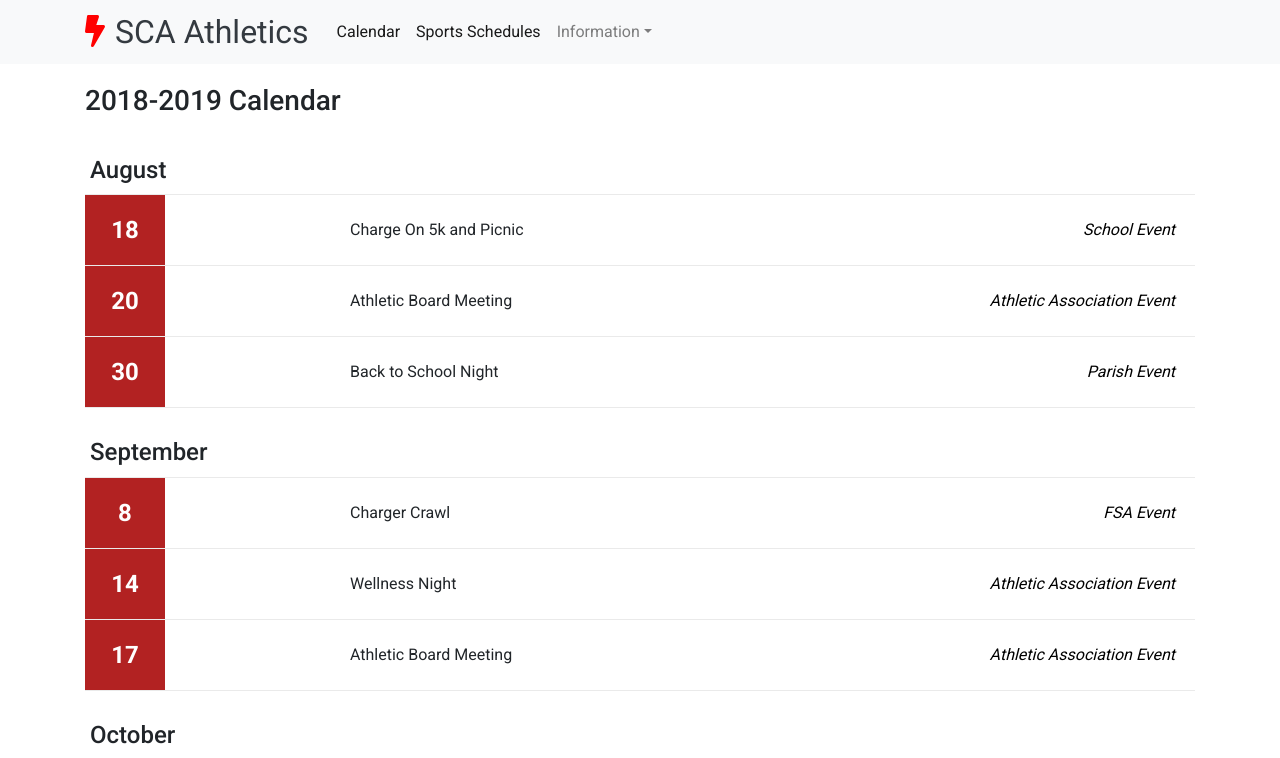
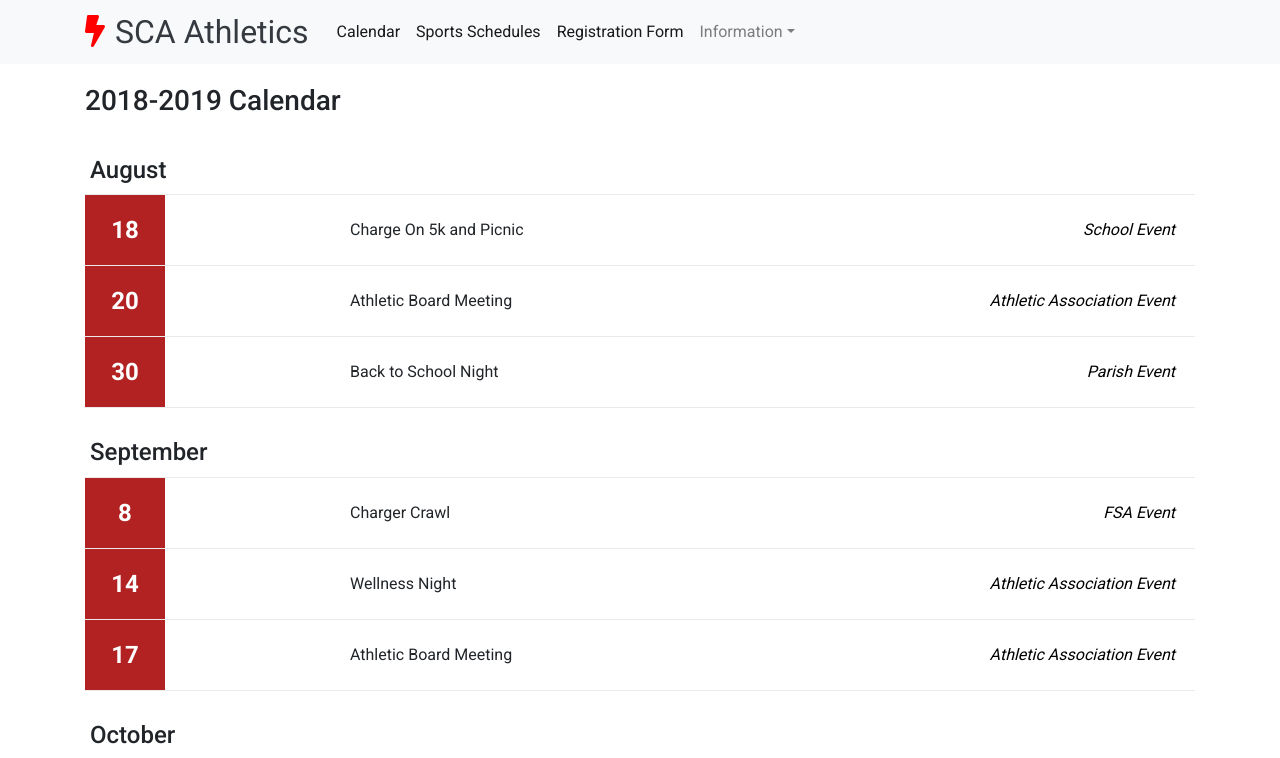
Before and after one commit to gheidorn/sca-athletics, a React (Create React App) app: page /calendar in a window 1280 px wide. Shown: the top 758 px of the page. Built offline with nearby package versions, Linux system fonts and the light colour scheme.

Commit message:
added registration form link to header

```diff
--- a/src/components/Header.js
+++ b/src/components/Header.js
@@ -37,6 +37,14 @@ export default () => {
             <li className="nav-item active">
               <Link to="/schedule" className="nav-link">
                 Sports Schedules
+              </Link>
+            </li>
+            <li className="nav-item active">
+              <Link
+                to="https://www.dropbox.com/s/xceu6mkrtobnsxw/Sports_Registration_Form.pdf?dl=0"
+                className="nav-link"
+              >
+                Registration Form
               </Link>
             </li>
             {/* <li className="nav-item">
```
